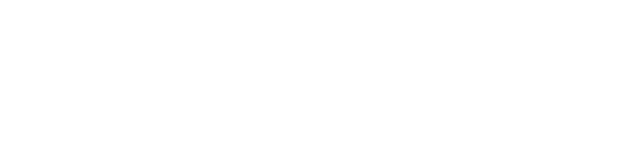
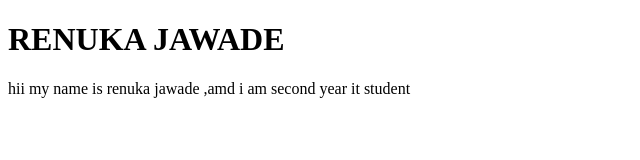
Before and after one commit to renukajawade02-wq/myproject, a plain HTML site: page index.html in a window 1280 px wide. Shown: the whole page, without its empty margins (0-640 px from the left). Drawn offline with Linux system fonts and the light colour scheme.

Commit message:
made paras

```diff
--- a/index.html
+++ b/index.html
@@ -6,6 +6,7 @@
     <title>Document</title>
 </head>
 <body>
-
+    <h1>RENUKA JAWADE</h1>
+    <p>hii my name is renuka jawade ,amd i am second year it student</p>
 </body>
 </html>
```
